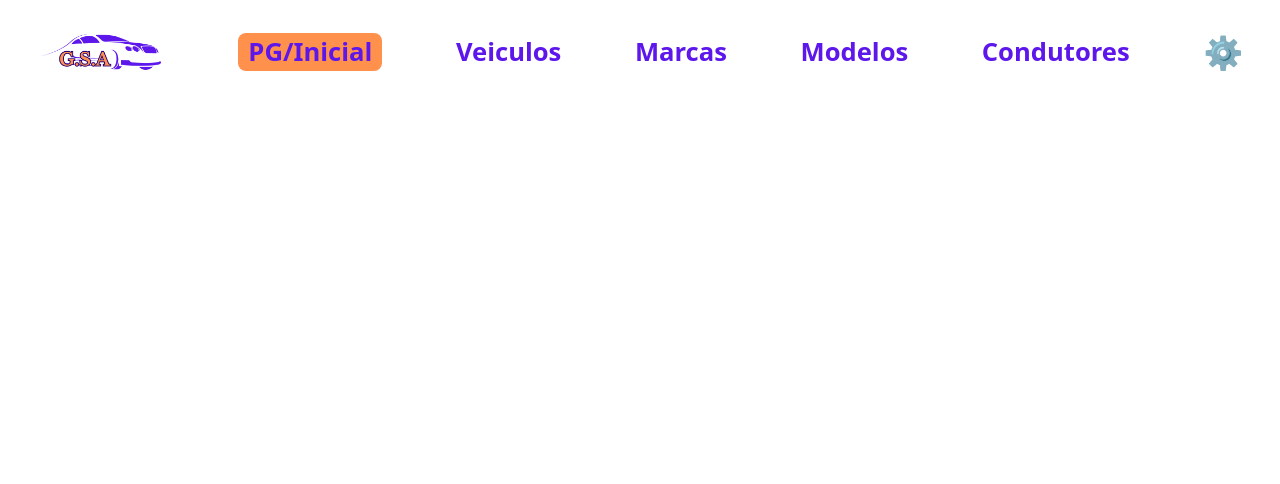
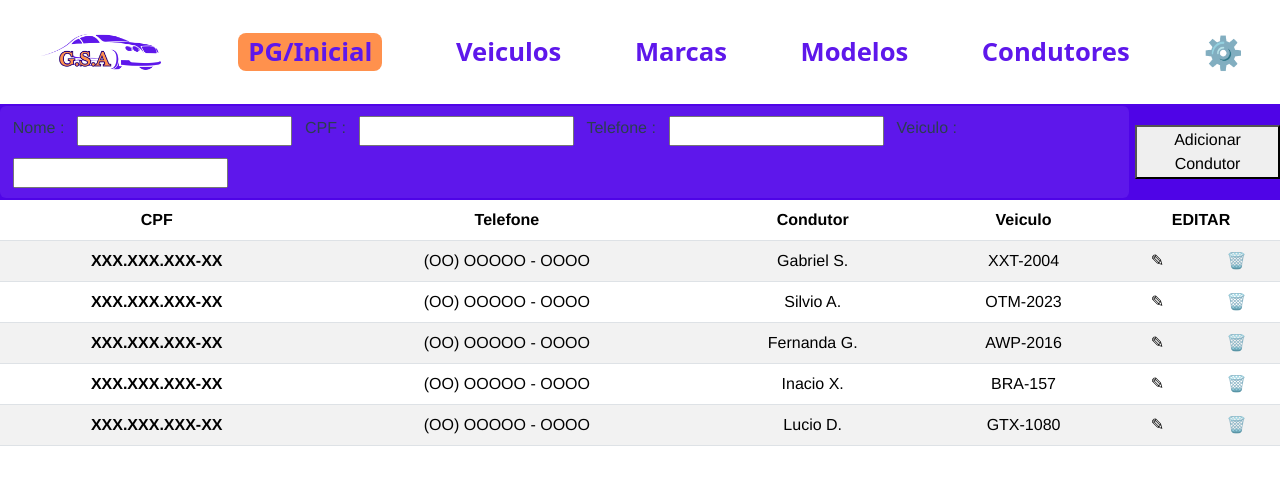
Before and after one commit to GabrielSADev/Estacionamento_Front, a Vue app in the folder estacionamento-front-client/: page /lista-condutor in a window 1280 px wide. Shown: the top 484 px of the page. Built offline with nearby package versions, Linux system fonts and the light colour scheme.

Commit message:
Condutor Criado

```diff
--- a/estacionamento-front-client/src/App.vue
+++ b/estacionamento-front-client/src/App.vue
@@ -7,7 +7,7 @@
     <router-link to="/lista-veiculo">Veiculos</router-link>
     <router-link to="/listar-marca">Marcas</router-link>
     <router-link to="/lista-modelo">Modelos</router-link>
-    <router-link to="">Condutores</router-link>
+    <router-link to="/lista-condutor">Condutores</router-link>
     <router-link to="" id="gear">⚙️</router-link>
 
 
--- a/estacionamento-front-client/src/router/index.ts
+++ b/estacionamento-front-client/src/router/index.ts
@@ -29,6 +29,11 @@ const routes: Array<RouteRecordRaw> = [
     path: '/lista-veiculo',
     name: 'veiculo-lista-view',
     component: () => import('../views/veiculoView/VeiculoListaView.vue')
+  },
+  {
+    path: '/lista-condutor',
+    name: 'condutor-lista-view',
+    component: () => import('../views/condutorView/CondutorListaView.vue')
   }
 
 ]
--- /dev/null
+++ b/estacionamento-front-client/src/views/condutorView/CondutorListaView.vue
@@ -0,0 +1,98 @@
+<template>
+    <header>
+        <div class="class_button">
+            <div class="labelCondutor">
+                <label for="" id="labelNomeCond" class="tit">Nome :</label>
+                <input type="text" name="nomeCond" id="NomeCondutor" class="all">
+                <label for="" id="labelCPF" class="tit">CPF :</label>
+                <input type="text" name="nomeCPF" id="CPF" class="all">
+                <label for="" id="labelTelefone" class="tit">Telefone :</label>
+                <input type="text" name="nomeTelefone" id="Telefone" class="all">
+                <label for="" id="labelVeiculoCond" class="tit">Veiculo :</label>
+                <input type="text" name="nomeVeiculoCond" id="VeiculoCond" class="all">
+             </div>
+            <button>Adicionar Condutor</button>
+        </div>
+    </header>
+
+    <table class="table table-striped">
+  <thead>
+    <tr class="tr">
+      <th scope="col">CPF</th>
+      <th scope="col">Telefone</th>
+      <th scope="col">Condutor</th>
+      <th scope="col" id="modelo">Veiculo</th>
+      <th  colspan="4" scope="col">EDITAR</th>
+
+    </tr>
+  </thead>
+  <tbody>
+    <tr>
+      <th scope="row">XXX.XXX.XXX-XX</th>
+      <td>(OO) OOOOO - OOOO</td>
+      <td>Gabriel S.</td>
+      <td>XXT-2004</td>
+      <td colspan="3">✎</td>
+      <td colspan="3">🗑️</td>
+    </tr>
+    <tr>
+      <th scope="row">XXX.XXX.XXX-XX</th>
+      <td>(OO) OOOOO - OOOO</td>
+      <td>Silvio A.</td>
+      <td>OTM-2023</td>
+      <td colspan="3">✎</td>
+      <td colspan="3">🗑️</td>
+    </tr>
+    <tr>
+      <th scope="row">XXX.XXX.XXX-XX</th>
+      <td>(OO) OOOOO - OOOO</td>
+      <td>Fernanda G.</td>
+      <td>AWP-2016</td>
+      <td colspan="3">✎</td>
+      <td colspan="3">🗑️</td>
+    </tr>
+    <tr>
+      <th scope="row">XXX.XXX.XXX-XX</th>
+      <td>(OO) OOOOO - OOOO</td>
+      <td>Inacio X.</td>
+      <td>BRA-157</td>
+      <td colspan="3">✎</td>
+      <td colspan="3">🗑️</td>
+    </tr>
+    <tr>
+      <th scope="row">XXX.XXX.XXX-XX</th>
+      <td>(OO) OOOOO - OOOO</td>
+      <td>Lucio D.</td>
+      <td>GTX-1080</td>
+      <td colspan="3">✎</td>
+      <td colspan="3">🗑️</td>
+    </tr>
+  </tbody>
+</table>
+</template>
+
+<script lang="ts">
+
+</script>
+
+<style>
+.class_button{
+        background-color: #4f04e7;
+        height: 12vh;
+        display: flex;
+        align-items: center;
+        justify-content: center;
+        gap: 0.5vw;
+
+    }
+
+.labelCondutor{
+    background-color: #5e17eb;
+    display: flex;
+    flex-wrap: wrap;
+    gap:1vw;
+    padding: 1.2vh 1vw;
+    border-radius: 6px;
+}
+
+</style>
```
